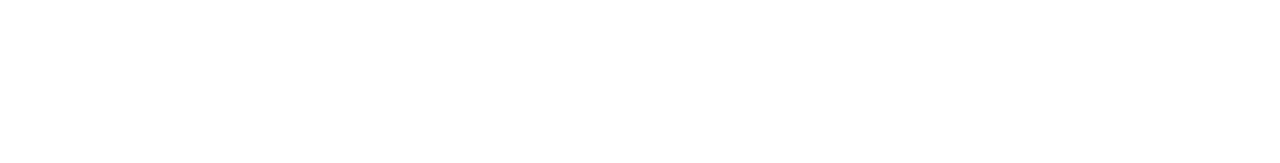
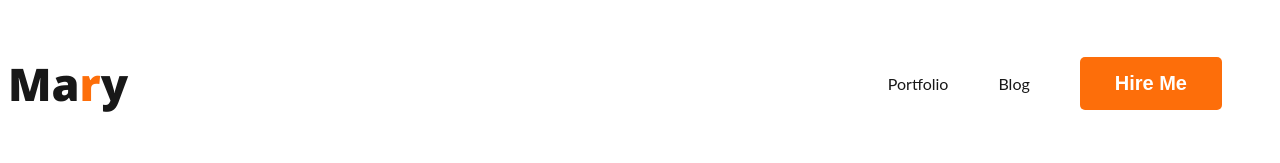
Before and after one commit to MohammadShakhawat/webdeveloper-portfolio, a plain HTML site: page index.html in a window 1280 px wide. Drawn offline with nearby package versions, Linux system fonts and the light colour scheme.

Commit message:
added nav

```diff
--- a/index.html
+++ b/index.html
@@ -4,9 +4,21 @@
     <meta charset="UTF-8">
     <meta name="viewport" content="width=device-width, initial-scale=1.0">
     <title>Web Developer Portfolio</title>
+    <link rel="preconnect" href="https://fonts.googleapis.com">
+<link rel="preconnect" href="https://fonts.gstatic.com" crossorigin>
+<link href="https://fonts.googleapis.com/css2?family=Open+Sans:wght@400;700;800&display=swap" rel="stylesheet">
+    <link rel="stylesheet" href="styles/portfolio.css">
 </head>
 <body>
     <header>
+        <nav>
+            <h3 class="nav-title">Ma<span class="text-primary">r</span>y</h3>
+            <ul>
+                <li><a href="">Portfolio</a></li>
+                <li><a href="">Blog</a></li>
+                <li><button class="btn-primary">Hire Me</button></li>
+            </ul>
+        </nav>
 
     </header>
     <main>
--- /dev/null
+++ b/styles/portfolio.css
@@ -0,0 +1,52 @@
+/* common shared styles */
+body {
+    font-family: 'Open Sans', sans-serif;
+    font-family: 'Lato', sans-serif;
+}
+
+.text-primary {
+    color: #FD6E0A;
+}
+
+.btn-primary {
+    border-radius: 5px;
+    background: #FD6E0A;
+    border: 0;
+    color: white;
+    font-size: 20px;
+    font-weight: 700;
+    padding: 15px 35px;
+}
+
+/* nav related styles */
+nav {
+    display: flex;
+    justify-content: space-between;
+    align-items: center;
+}
+
+.nav-title {
+    color: var(--Dark-01, #181818);
+
+    font-family: Open Sans;
+    font-size: 45px;
+    font-style: normal;
+    font-weight: 800;
+    line-height: normal;
+
+}
+
+nav>ul {
+    display: flex;
+    align-items: center;
+}
+
+nav li {
+    list-style: none;
+    margin-right: 50px;
+}
+
+nav a {
+    text-decoration: none;
+    color: #181818;
+}
```
